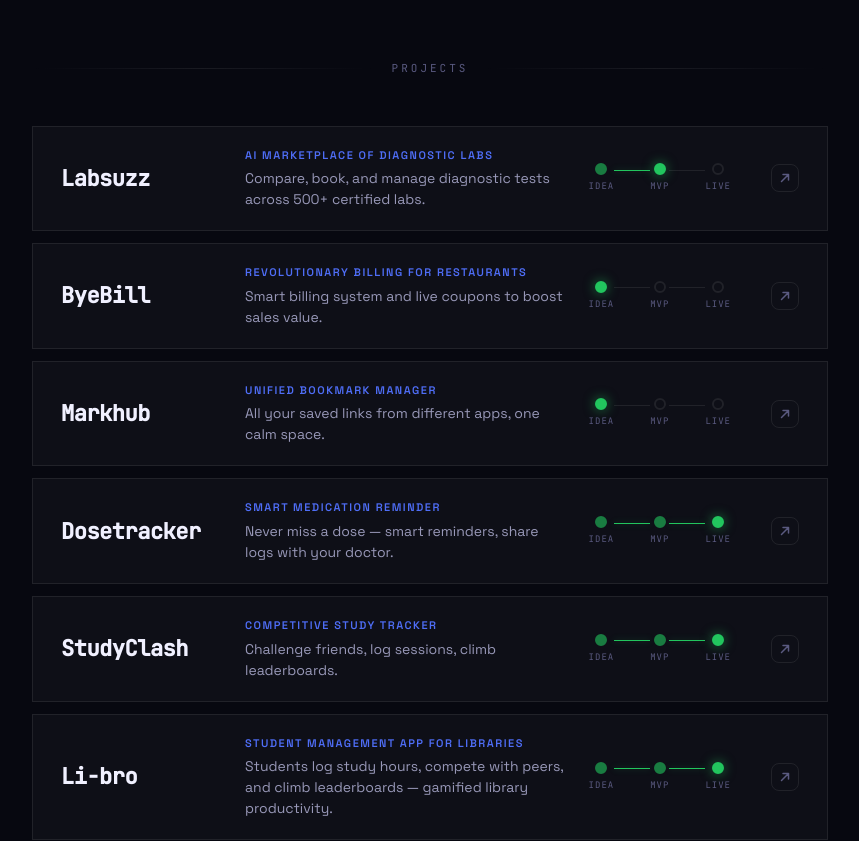
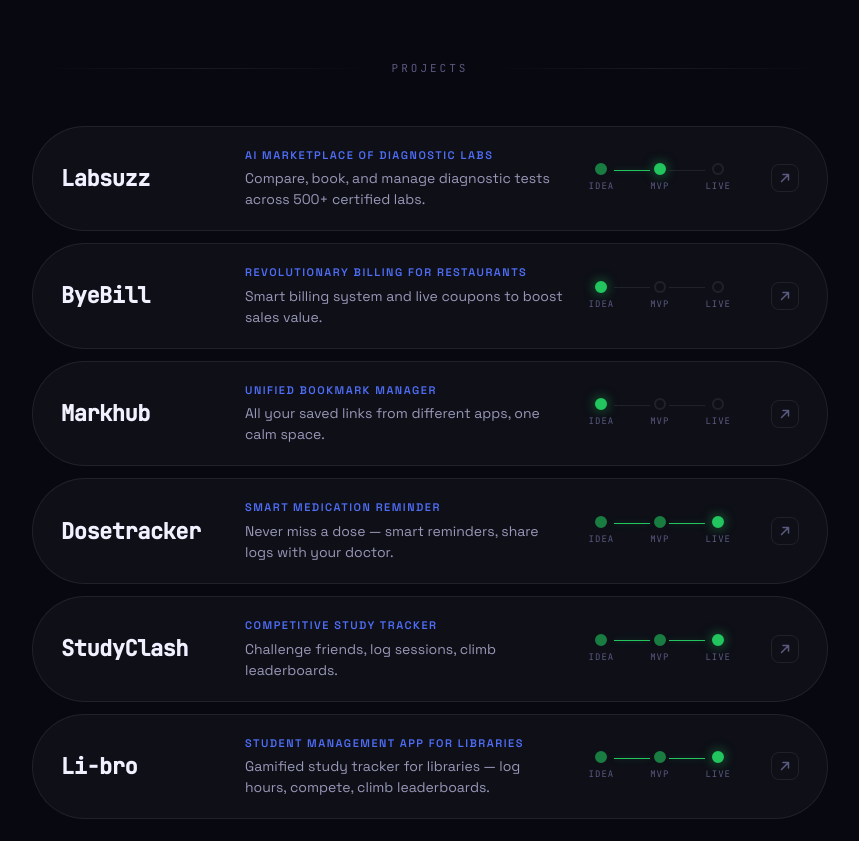
Before and after one commit to reevee07/portfolio, a Next.js app: page / in a window 1280 px wide. Shown: the part 840-1681 px from the top of the page, without its empty margins (210-1069 px from the left). Built offline with nearby package versions, Linux system fonts and the light colour scheme; no server answers.

Commit message:
fix: typo border-radius

```diff
--- a/app/globals.css
+++ b/app/globals.css
@@ -31,7 +31,7 @@ section{position:relative;z-index:1}
 .sec-label{font-family:var(--mono);font-size:11px;letter-spacing:3px;color:var(--t3);text-transform:uppercase;display:flex;align-items:center;gap:16px;margin-bottom:48px}
 .sec-label::before,.sec-label::after{content:'';flex:1;height:1px;background:linear-gradient(90deg,transparent,var(--b),transparent)}
 .projects{display:flex;flex-direction:column;gap:12px}
-.pcard{display:flex;align-items:center;gap:24px;background:var(--card);border:1px solid var(--b);bborder-radius:100px;padding:20px 28px;min-height:88px;text-decoration:none;color:inherit;transition:background .3s,border-color .3s,transform .3s,box-shadow .3s;position:relative;overflow:hidden}
+.pcard{display:flex;align-items:center;gap:24px;background:var(--card);border:1px solid var(--b);border-radius:100px;padding:20px 28px;min-height:88px;text-decoration:none;color:inherit;transition:background .3s,border-color .3s,transform .3s,box-shadow .3s;position:relative;overflow:hidden}
 .pcard::before{content:'';position:absolute;inset:0;border-radius:inherit;background:linear-gradient(135deg,rgba(79,110,247,.06),rgba(139,92,246,.04));opacity:0;transition:opacity .3s}
 .pcard:hover{background:var(--card-h);border-color:var(--bg);transform:translateY(-2px);box-shadow:0 8px 40px rgba(79,110,247,.12)}
 .pcard:hover::before{opacity:1}
--- a/app/page.tsx
+++ b/app/page.tsx
@@ -26,7 +26,7 @@ const PROJECTS = [
   { name: 'Markhub',     url: 'https://markhub.app',     cat: 'Unified Bookmark Manager',              desc: 'All your saved links from different apps, one calm space.',                                             stage: 'idea' },
   { name: 'Dosetracker', url: 'https://dosetracker.app', cat: 'Smart Medication Reminder',              desc: 'Never miss a dose — smart reminders, share logs with your doctor.',                                    stage: 'live' },
   { name: 'StudyClash',  url: 'https://studyclash.app',  cat: 'Competitive Study Tracker',              desc: 'Challenge friends, log sessions, climb leaderboards.',                                                  stage: 'live' },
-  { name: 'Li-bro',      url: '#',                       cat: 'Student Management App for Libraries',  desc: 'Students log study hours, compete with peers, and climb leaderboards — gamified library productivity.', stage: 'live' },
+  { name: 'Li-bro',      url: '#',                       cat: 'Student Management App for Libraries',  desc: 'Gamified study tracker for libraries — log hours, compete, climb leaderboards.', stage: 'live' },
 ]
 
 function Pipeline({ stage }: { stage: string }) {
```
